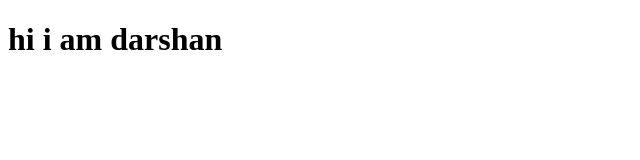
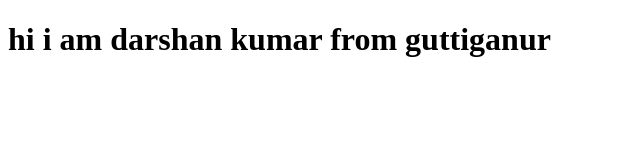
Before and after one commit to 3vc22cs103/DEMO_22, a plain HTML site: page docs/index.html in a window 1280 px wide. Shown: the whole page, without its empty margins (0-640 px from the left). Drawn offline with Linux system fonts and the light colour scheme.

Commit message:
third commit

```diff
--- a/docs/index.html
+++ b/docs/index.html
@@ -5,6 +5,6 @@
     <title>My simple website</title>
 </head>
 <body>
-<h1>hi i am darshan</h1>
+<h1>hi i am darshan kumar from guttiganur</h1>
 </body>
 </html>
```
Also changed, not shown: src/main/resources/index.html (+1 -1 lines).
